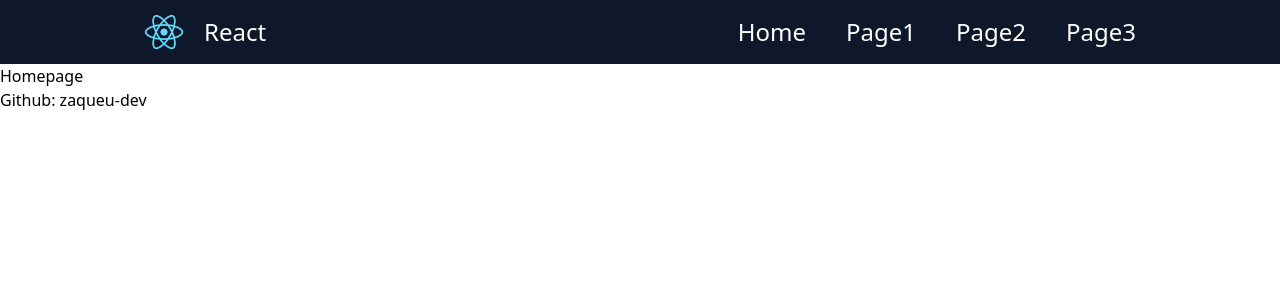
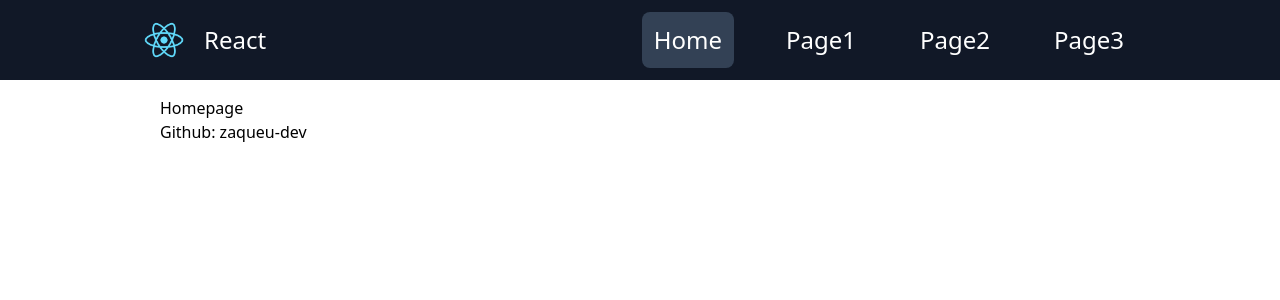
Before and after one commit to zaqueu-dev/react-tailwind-template, a React (Create React App) app: page / in a window 1280 px wide. Shown: the top 300 px of the page. Built offline with nearby package versions, Linux system fonts and the light colour scheme.

Commit message:
hover and active page effects

```diff
--- a/src/components/Navlinks.js
+++ b/src/components/Navlinks.js
@@ -5,7 +5,17 @@ export default function Navlinks({ navigation }) {
     <div className="flex items-center">
       <div className="flex gap-10 hidden md:flex">
         {navigation.map((e) => (
-          <NavLink to={e.to}>{e.name}</NavLink>
+          <NavLink
+            to={e.to}
+            className={({ isActive }) => {
+              return (
+                "p-3 flex items-center rounded-lg " +
+                (isActive ? "bg-slate-700" : "hover:bg-slate-800")
+              );
+            }}
+          >
+            {e.name}
+          </NavLink>
         ))}
       </div>
     </div>
--- a/src/components/NavlinksModal.js
+++ b/src/components/NavlinksModal.js
@@ -4,7 +4,16 @@ export default function NavlinksModal({ navigation, toggleIsOpened }) {
   return (
     <div className="flex flex-col text-white text-2xl gap-5 pointer-events-auto">
       {navigation.map((e) => (
-        <NavLink to={e.to} onClick={toggleIsOpened}>
+        <NavLink
+          to={e.to}
+          onClick={toggleIsOpened}
+          className={({ isActive }) => {
+            return (
+              "p-2 flex items-center justify-center w-56 " +
+              (isActive ? "border-b-2 border-t-2 bg-gray-800" : "")
+            );
+          }}
+        >
           {e.name}
         </NavLink>
       ))}
--- a/src/pages/Header.js
+++ b/src/pages/Header.js
@@ -27,7 +27,7 @@ export default function Header(p) {
 
   return (
     <>
-      <header className="flex fixed z-0 bg-slate-900 text-white h-16 items-center justify-between w-screen md:px-36 px-5 text-2xl select-none">
+      <header className="flex fixed z-0 bg-gray-900 text-white h-16 items-center justify-between w-screen md:px-36 px-5 py-10 text-2xl select-none">
         <Logo />
         <Navlinks navigation={navigation} />
       </header>
@@ -51,13 +51,14 @@ export default function Header(p) {
             toggleIsOpened={toggleIsOpened}
           />
         </div>
-        <div className="fixed right-4 text-white top-4 pointer-events-auto md:hidden items-center">
+        <div className="fixed right-6 text-white top-6 pointer-events-auto md:hidden items-center">
           <button onClick={toggleIsOpened}>
             <BurgerMenu isOpened={isOpened} />
           </button>
         </div>
       </div>
-      <div className="pt-16">{p.children}</div>
+      {/* children */}
+      <div className="pt-24 px-10 md:px-40">{p.children}</div>
     </>
   );
 }
```
